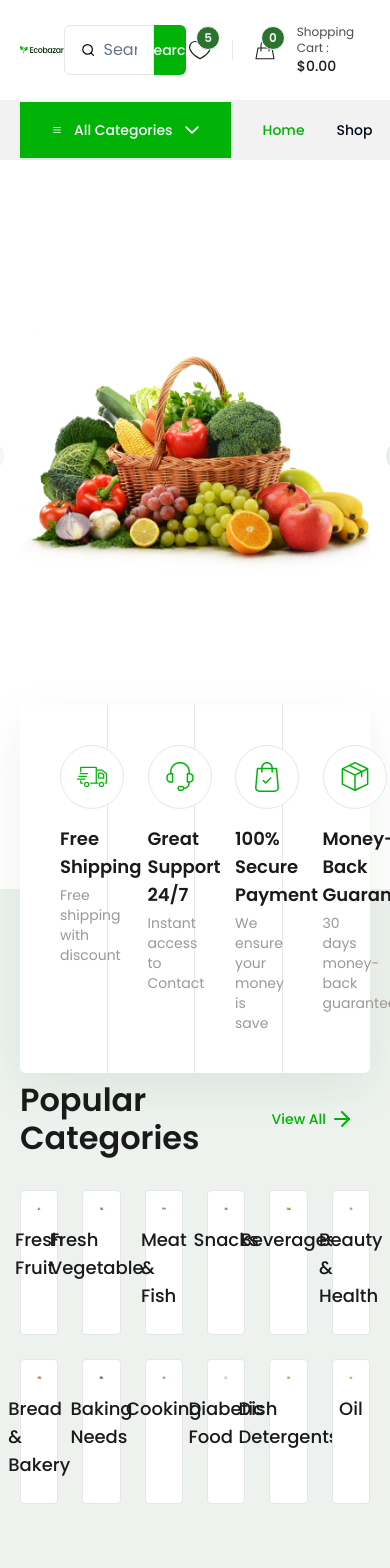
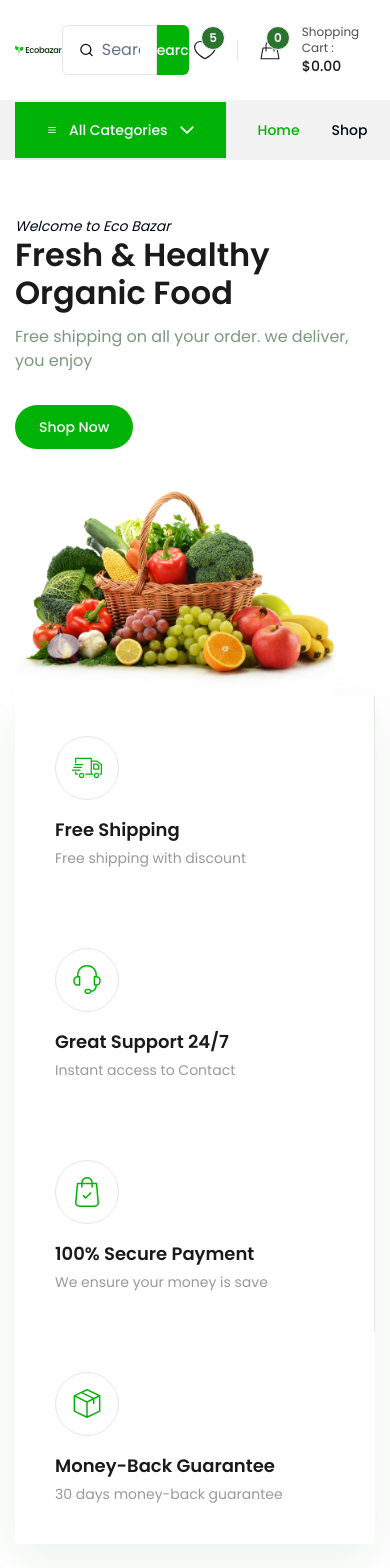
Before and after one commit to alifbinhossain/eco-bazar, a Next.js app: page / in a window 390 px wide. Shown: the top 1568 px of the page. Built offline with nearby package versions, Linux system fonts and the light colour scheme.

Commit message:
style: :iphone: added responsive styles in sections

```diff
--- a/src/app/(lobby)/(home)/_components/hero.tsx
+++ b/src/app/(lobby)/(home)/_components/hero.tsx
@@ -15,29 +15,30 @@ import { Button } from '@/components/ui/button';
 export const Hero = () => {
   return (
     <section className='pt-14 pb-48 bg-white relative'>
-      <div className='container '>
+      <div className='container overflow-hidden lg:overflow-visible'>
         <Carousel className='w-full'>
           <CarouselContent>
             {Array.from({ length: 5 }).map((_, index) => (
               <CarouselItem key={index}>
-                <div className=' flex items-center gap-5'>
-                  <Image
-                    height={564}
-                    width={795}
-                    src={'/assets/images/hero-banner.png'}
-                    alt='Hero Banner'
-                  />
+                <div className=' flex flex-col-reverse xl:flex-row xl:items-center gap-5'>
+                  <div className='relative w-[320px] sm:w-[500px] md:w-[600px] 2xl:w-[795px] aspect-[265/188] '>
+                    <Image
+                      fill
+                      src={'/assets/images/hero-banner.png'}
+                      alt='Hero Banner'
+                    />
+                  </div>
 
-                  <div>
+                  <div className='flex-1'>
                     <p className='text-sm italic'>Welcome to Eco Bazar</p>
                     <h1>
                       Fresh & Healthy <br /> Organic Food
                     </h1>
-                    <p className='mt-5 text-green-gray-500'>
+                    <p className='mt-3 lg:mt-5 text-green-gray-500'>
                       Free shipping on all your order. we deliver, you enjoy
                     </p>
 
-                    <Button className='mt-8 rounded-full px-10 py-4 h-max text-base'>
+                    <Button className='mt-8 rounded-full px-6 py-3 lg:px-10 lg:py-4 h-max text-sm lg:text-base'>
                       Shop Now
                     </Button>
                   </div>
@@ -45,13 +46,13 @@ export const Hero = () => {
               </CarouselItem>
             ))}
           </CarouselContent>
-          <CarouselPrevious />
-          <CarouselNext />
+          <CarouselPrevious className='invisible lg:visible' />
+          <CarouselNext className='invisible lg:visible' />
         </Carousel>
       </div>
 
-      <div className='absolute left-0 right-0 bottom-0 translate-y-1/2 '>
-        <div className='container bg-white rounded-md h-full shadow-1 grid grid-cols-4'>
+      <div className='lg:absolute left-0 right-0 bottom-0 lg:translate-y-1/2 '>
+        <div className='container bg-white rounded-md h-full shadow-1 grid grid-cols-1 sm:grid-cols-2 lg:grid-cols-4'>
           {siteConfig.services.map((e) => (
             <div
               key={e.title}
--- a/src/app/(lobby)/(home)/_components/popular-categories.tsx
+++ b/src/app/(lobby)/(home)/_components/popular-categories.tsx
@@ -14,7 +14,7 @@ export const PopularCategories: React.FC<Props> = ({ categories }) => {
   //NOTE: categories array will use later when api is ready
 
   return (
-    <section className='pt-48'>
+    <section className='pt-20 lg:pt-48'>
       <div className='container'>
         <div className='flex items-center justify-between'>
           <h2>Popular Categories</h2>
@@ -31,7 +31,7 @@ export const PopularCategories: React.FC<Props> = ({ categories }) => {
           </Link>
         </div>
 
-        <div className='mt-8 grid grid-cols-6 gap-6'>
+        <div className='mt-8 grid grid-cols-1 xs:grid-cols-2 md:grid-cols-3 lg:grid-cols-4 xl:grid-cols-6 gap-4 lg:gap-6'>
           {siteConfig.popularCategories.map((e) => (
             <CategoryCard key={e.name} category={e} />
           ))}
--- a/src/app/(lobby)/(home)/_components/popular-products.tsx
+++ b/src/app/(lobby)/(home)/_components/popular-products.tsx
@@ -32,7 +32,7 @@ export const PopularProducts: React.FC<Props> = ({ products }) => {
           </Link>
         </div>
 
-        <div className='mt-8 grid grid-cols-5 border border-r-0 border-b-0'>
+        <div className='mt-8 grid grid-cols-1 xs:grid-cols-2 md:grid-cols-3 lg:grid-cols-4 xl:grid-cols-5 border border-r-0 border-b-0'>
           {siteConfig.popularProducts.map((e) => (
             <ProductCard key={e.name} product={e} />
           ))}
--- a/src/components/cards/category-card.tsx
+++ b/src/components/cards/category-card.tsx
@@ -9,7 +9,7 @@ export const CategoryCard: React.FC<Props> = ({ category }) => {
   return (
     <Link
       href={'/'}
-      className=' group border hover:border-primary-dark hover:shadow-2 rounded bg-white p-4 pb-6 flex flex-col items-center gap-4 transition-all duration-200 ease-in'
+      className=' group border hover:border-primary-dark hover:shadow-2 rounded bg-white p-4 pb-6 flex flex-col items-center justify-between gap-4 transition-all duration-200 ease-in'
     >
       <Image
         width={190}
@@ -17,7 +17,7 @@ export const CategoryCard: React.FC<Props> = ({ category }) => {
         src={category.image}
         alt={category.name}
       />
-      <h6 className='text-lg font-medium text-gray-900  group-hover:text-primary-dark'>
+      <h6 className=' text-center text-lg font-medium text-gray-900  group-hover:text-primary-dark'>
         {category.name}
       </h6>
     </Link>
--- a/src/components/cards/product-card/product-card.tsx
+++ b/src/components/cards/product-card/product-card.tsx
@@ -23,7 +23,14 @@ export const ProductCard: React.FC<Props> = ({ product }) => {
         <PreviewProduct product={product} />
       </div>
 
-      <Image width={254} height={230} src={product.image} alt={product.name} />
+      <div className='flex justify-center'>
+        <Image
+          width={254}
+          height={230}
+          src={product.image}
+          alt={product.name}
+        />
+      </div>
 
       <div className='mt-4 flex justify-between items-center'>
         <div>
--- a/src/config/site.ts
+++ b/src/config/site.ts
@@ -7,7 +7,7 @@ export const siteConfig = {
   name: 'Eco Bazar',
   description:
     'Eco Bazar - Your One-Stop Destination for Fresh and Organic Food Delights. Explore a bountiful selection of premium vegetables, succulent fruits, and refreshing beverages. Immerse yourself in a sustainable shopping experience that prioritizes quality, health, and environmental consciousness. Shop with confidence at Eco Bazar, where every purchase contributes to a greener tomorrow. Discover the taste of nature with our thoughtfully curated range of eco-friendly food items. Join us in embracing a healthier lifestyle while making a positive impact on the planet. Elevate your dining experience with the finest, freshest, and most flavorful produce, exclusively at Eco Bazar.',
-  url: 'https://eco-bazar.vercel.app/',
+  url: siteUrl,
   ogImage: `${siteUrl}/opengraph-image.jpg`,
   keywords: [
     'nextjs',
--- a/src/styles/globals.css
+++ b/src/styles/globals.css
@@ -101,15 +101,15 @@
   }
 
   h1 {
-    @apply text-[3.5rem];
+    @apply text-[2rem] md:text-[3rem] lg:text-[3.5rem];
   }
 
   h2 {
-    @apply text-[2rem];
+    @apply text-[1.5rem]  lg:text-[2rem];
   }
 
   p {
-    @apply text-lg font-normal;
+    @apply text-base lg:text-lg font-normal;
   }
 
   button {
@@ -118,7 +118,7 @@
 
   .container {
     margin: 0 auto;
-    width: calc(100% - 40px);
+    width: calc(100% - 30px);
     max-width: 1320px;
   }
 
@@ -130,7 +130,7 @@
 
   @media (min-width: 1080px) {
     .container {
-      width: calc(100% - 160px);
+      width: calc(100% - 180px);
     }
   }
 
--- a/tailwind.config.ts
+++ b/tailwind.config.ts
@@ -19,6 +19,9 @@ const config: Config = {
       },
     },
     extend: {
+      screens: {
+        xs: '400px',
+      },
       colors: {
         border: 'hsl(var(--border))',
         input: 'hsl(var(--input))',
```
